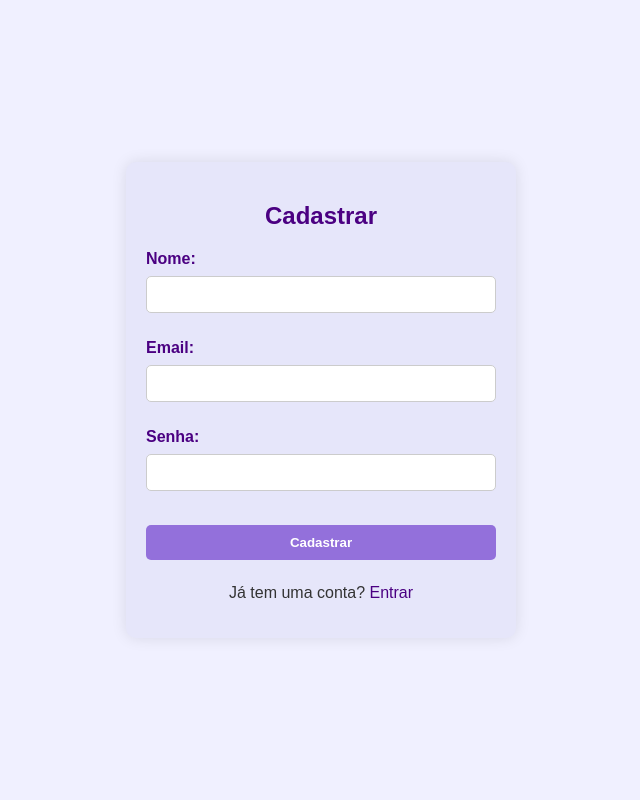
After one commit to bernardhito/Aulas-PWII, a PHP site: page /cadastro.php in a window 1280 px wide. The commit adds this page. Shown: the whole page, without its empty margins (319-959 px from the left). Run offline with PHP 8.4, Linux system fonts and the light colour scheme.

Commit message:
Add files via upload

```diff
--- a/loginETIM/Contato.class.php
+++ b/loginETIM/Contato.class.php
@@ -1,86 +1,108 @@
 <?php
 
 /**
- * @author Fabio Claret
- * data abril/2024
- * Classe com conexao a banco de dados
+ * @author Pahblo Henrique & Paulo Eduardo
+ * data agosto/2024
+ * classe com conexao a banco de dados
  * @return boolean
  */
 
-class Contato{
+class Contato {
     private $id;
     private $nome;
     private $email;
     private $senha;
     private $pdo;
+    private $idade;
+    private $cel;
 
-    function getId(){
+    function getId() {
         return $this->id;
     }
 
-    function getNome(){
+    function getNome() {
         return $this->nome;
     }
 
-    function getEmail(){
+    function getEmail() {
         return $this->email;
     }
 
-    function getSenha(){
+    function getSenha() {
         return $this->senha;
     }
 
-    function setNome($nome){
+    function getPdo() {
+        return $this->pdo;
+    }
+
+    function setNome($nome) {
         $this->nome = $nome;
     }
 
-    function setEmail($email){
+    function setEmail($email) {
         $this->email = $email;
     }
 
-    function setSenha($senha){
+    function setSenha($senha) {
         $this->senha = $senha;
-
     }
 
-    function __construct(){
-        $dsn    = "mysql:dbname=etimcontato; host=localhost";
+    function __construct() {
+        // Conexão ao banco de dados (verifique se os dados estão corretos)
+        $dsn = "mysql:dbname=etimcontato;host=localhost";
         $dbUser = "root";
-        $dbPass = "";
+        $dbpass = "";
 
-            try {
-               $this-> pdo = new PDO($dsn, $dbUser, $dbPass);
-               echo "<script>
-                       alert('Conectado ao banco')
-                      </script>";
-
-            } catch (\Throwable $th) {
-                echo "<script>
-                       alert('Banco indisponivel. Tente novamente!')
-                      </script>";
-            }
+        try {
+            $this->pdo = new PDO($dsn, $dbUser, $dbpass);
+        } catch (Throwable $th) {
+            echo "Erro ao conectar ao banco de dados: " . $th->getMessage();
+        }
     }
 
+    // Método para inserir um novo usuário na tabela `usuarios`
+    function insertUser($nome, $email, $senha) {
+        $sql = "INSERT INTO usuarios SET nome = :n, email = :e, senha = :s";
+        $sql = $this->pdo->prepare($sql);
+        $sql->bindValue(":n", $nome);
+        $sql->bindValue(":e", $email);
+        $sql->bindValue(":s", $senha);
+        return $sql->execute();
+    }
 
+    // Método para inserir uma nova atividade na tabela `atividade`
+    function insertAtividade($nome, $idade, $cel) {
+        $sql = "INSERT INTO atividade SET nome = :nome, idade = :idade, cel = :cel";
+        $sql = $this->pdo->prepare($sql);
+        $sql->bindValue(":nome", $nome);
+        $sql->bindValue(":idade", $idade);
+        $sql->bindValue(":cel", $cel);
+        return $sql->execute();
+    }
 
+    // Método para verificar se o usuário já está cadastrado (verifica se o email existe)
+    function usuarioExiste($email) {
+        $sql = "SELECT COUNT(*) as total FROM usuarios WHERE email = :email";
+        $sql = $this->pdo->prepare($sql);
+        $sql->bindValue(":email", $email);
+        $sql->execute();
+        $resultado = $sql->fetch(PDO::FETCH_ASSOC);
+        return $resultado['total'] > 0; // Retorna true se o email já estiver cadastrado
+    }
 
+    // Método para verificar se o email e a senha correspondem a um registro no banco de dados
+    function checarLogin($email, $senha) {
+        $sql = "SELECT * FROM usuarios WHERE email = :email AND senha = :senha";
+        $sql = $this->pdo->prepare($sql);
+        $sql->bindValue(":email", $email);
+        $sql->bindValue(":senha", $senha);
+        $sql->execute();
 
-    /**
-     * @author Fabio Claret
-     * data abril/2024
-     * Metodo de conexao ao banco de dados
-     * @return boolean
-     */
-
-
-
-
-
-
-
-
-
-
-
-
+        if ($sql->rowCount() > 0) {
+            return true; // Usuário e senha encontrados
+        } else {
+            return false; // Não encontrado
+        }
+    }
 }
--- /dev/null
+++ b/loginETIM/cadastro.php
@@ -0,0 +1,126 @@
+<?php
+include 'Contato.class.php';
+
+$contato = new Contato();
+
+if ($_SERVER["REQUEST_METHOD"] == "POST") {
+    if (isset($_POST['acao']) && $_POST['acao'] == 'cadastrar') {
+        $nome = $_POST['nome'];
+        $email = $_POST['email'];
+        $senha = $_POST['senha'];
+
+        if ($contato->usuarioExiste($email)) {
+            echo "<script>alert('Usuário já está cadastrado.');</script>";
+        } else {
+            if ($contato->insertUser($nome, $email, $senha)) {
+                echo "<script>alert('Usuário cadastrado com sucesso!');</script>";
+            } else {
+                echo "<script>alert('Erro ao cadastrar o usuário.');</script>";
+            }
+        }
+    }
+}
+?>
+
+<!DOCTYPE html>
+<html lang="pt-BR">
+<head>
+    <meta charset="UTF-8">
+    <meta name="viewport" content="width=device-width, initial-scale=1.0">
+    <title>Cadastrar Usuário</title>
+    <style>
+        body {
+            font-family: Arial, sans-serif;
+            background-color: #f0f0ff;
+            color: #333;
+            display: flex;
+            justify-content: center;
+            align-items: center;
+            height: 100vh;
+            margin: 0;
+        }
+
+        .container {
+            background-color: #e6e6fa;
+            padding: 20px;
+            border-radius: 10px;
+            box-shadow: 0 0 15px rgba(0, 0, 0, 0.1);
+            width: 350px;
+            margin: 20px;
+        }
+
+        h2 {
+            text-align: center;
+            color: #4b0082;
+        }
+
+        label {
+            color: #4b0082;
+            font-weight: bold;
+        }
+
+        input[type="text"], input[type="email"], input[type="password"] {
+            width: 100%;
+            padding: 10px;
+            margin: 8px 0;
+            border: 1px solid #ccc;
+            border-radius: 5px;
+            box-sizing: border-box;
+        }
+
+        input[type="submit"] {
+            width: 100%;
+            background-color: #9370db;
+            color: white;
+            padding: 10px;
+            margin: 8px 0;
+            border: none;
+            border-radius: 5px;
+            cursor: pointer;
+            font-weight: bold;
+        }
+
+        input[type="submit"]:hover {
+            background-color: #7a42f4;
+        }
+
+        .link-login {
+            text-align: center;
+            margin-top: 10px;
+        }
+
+        .link-login a {
+            color: #4b0082;
+            text-decoration: none;
+        }
+
+        .link-login a:hover {
+            text-decoration: underline;
+        }
+    </style>
+</head>
+<body>
+
+    <div class="container">
+        <h2>Cadastrar</h2>
+        <form action="" method="POST">
+            <label for="nome">Nome:</label><br>
+            <input type="text" id="nome" name="nome" required><br><br>
+
+            <label for="email">Email:</label><br>
+            <input type="email" id="email" name="email" required><br><br>
+
+            <label for="senha">Senha:</label><br>
+            <input type="password" id="senha" name="senha" required><br><br>
+
+            <input type="hidden" name="acao" value="cadastrar">
+            <input type="submit" value="Cadastrar">
+        </form>
+
+        <div class="link-login">
+            <p>Já tem uma conta? <a href="index.php">Entrar</a></p>
+        </div>
+    </div>
+
+</body>
+</html>
```
Also changed, not shown: loginETIM/index.php (added, +49 -0 lines), loginETIM/style2.css (added, +68 -0 lines), loginETIM/teste.php (+31 -1 lines), loginETIM/banco.sql (line endings or trailing spaces).
